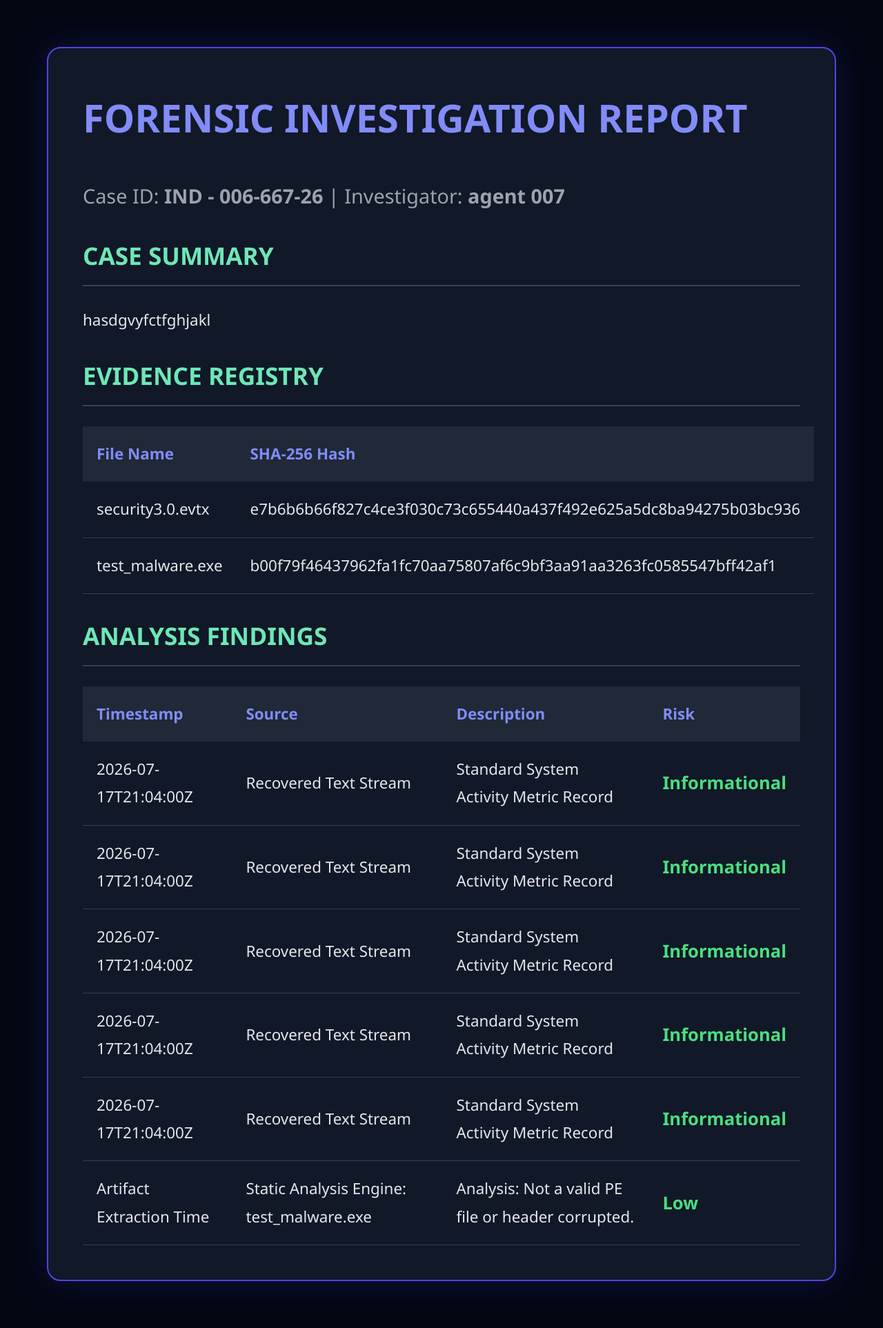
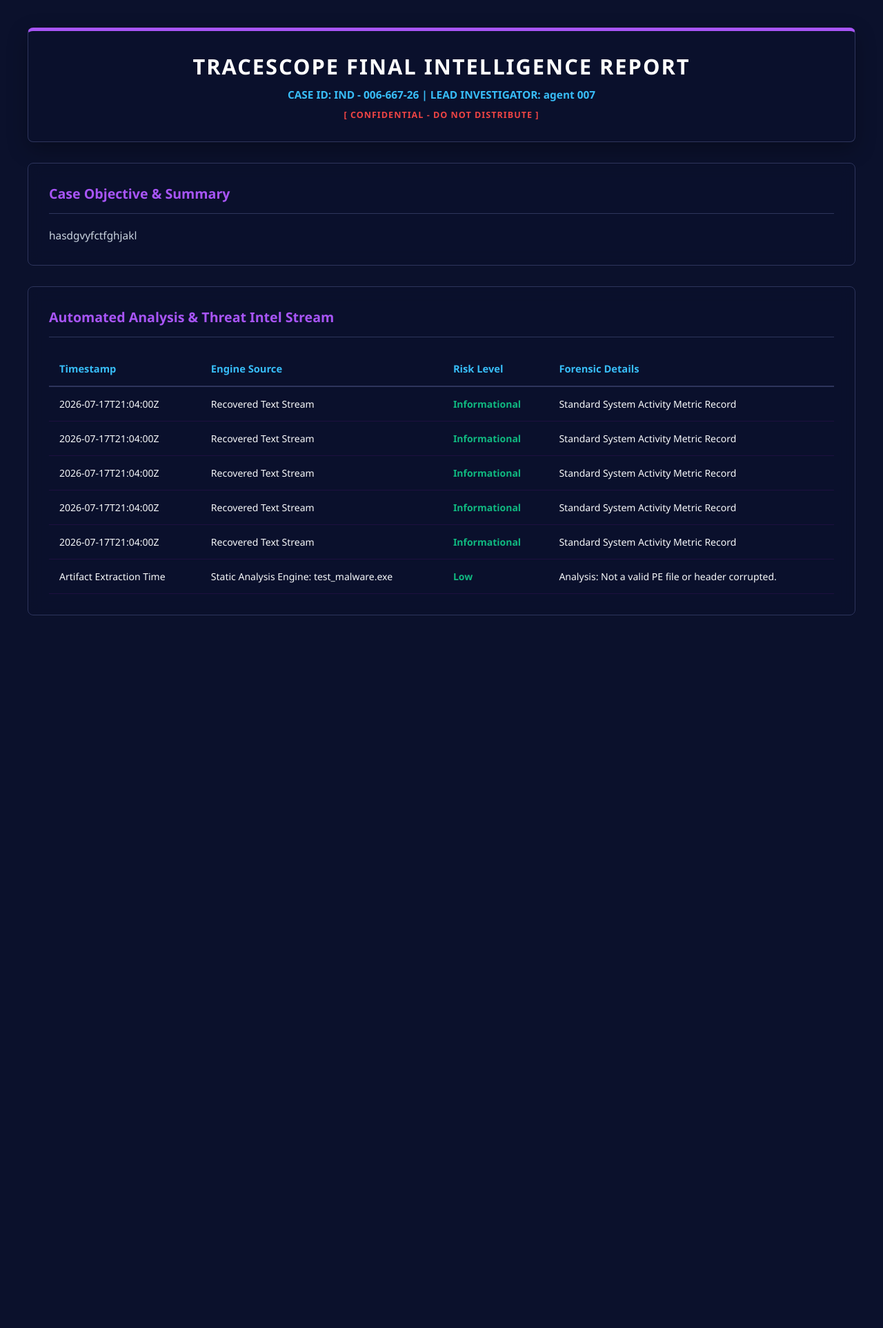
Before and after one commit to kiwikebab67/TRACESCOPE, a Flask app: page /case/1/report in a window 1280 px wide. Shown: the whole page at 69% size. After the commit the page ends 892 px from the top, so only its background shows below. Run offline with Flask 3, Linux system fonts and the light colour scheme.

Commit message:
Update report template font size and styling

```diff
--- a/backend/templates/report.html
+++ b/backend/templates/report.html
@@ -2,65 +2,95 @@
 <html lang="en">
 <head>
     <meta charset="UTF-8">
-    <title>FINAL REPORT | {{ case.case_number }}</title>
+    <title>TraceScope | Forensic Report</title>
     <style>
+        /* SLIGHTLY SMALLER BASE FONT FOR REPORTS (14px instead of 16px) */
+        html { font-size: 14px; }
+
         body {
-            background-color: #030712;
-            color: #e5e7eb;
-            font-family: 'Segoe UI', sans-serif;
-            padding: 60px;
-            line-height: 1.8;
+            margin: 0; padding: 40px; font-family: 'Segoe UI', Tahoma, sans-serif;
+            background: #0b112c; color: #f8fafc;
         }
-        .report-card {
-            background: #111827;
-            padding: 50px;
-            border-radius: 20px;
-            border: 2px solid #4f46e5;
-            box-shadow: 0 0 50px rgba(79, 70, 229, 0.2);
+
+        /* A slightly narrower container looks better for readable reports */
+        .container { max-width: 1400px; margin: 0 auto; }
+
+        .header {
+            background: rgba(11, 17, 44, 0.8);
+            padding: 30px; border-radius: 8px; border: 1px solid #2e355c;
+            margin-bottom: 30px; text-align: center;
+            border-top: 5px solid #a855f7;
+            box-shadow: 0 10px 30px rgba(0,0,0,0.3);
         }
-        h1 { font-size: 3.5rem; color: #818cf8; margin-top: 0; }
-        h2 { font-size: 2.2rem; color: #6ee7b7; border-bottom: 2px solid #374151; padding-bottom: 10px; }
-        p, td, th { font-size: 1.4rem; }
-        table { width: 100%; border-collapse: collapse; margin-top: 20px; }
-        th { background: #1f2937; color: #818cf8; padding: 20px; text-align: left; }
-        td { padding: 20px; border-bottom: 1px solid #374151; }
-        .risk-high { color: #f87171; font-weight: bold; font-size: 1.6rem; text-transform: uppercase; }
-        .risk-low { color: #4ade80; font-weight: bold; font-size: 1.6rem; }
+        h1 { font-size: 2.2rem; margin: 0; color: #fff; text-transform: uppercase; letter-spacing: 2px;}
+        .meta { font-size: 1.1rem; color: #38bdf8; margin-top: 10px; font-weight: bold; }
+        .confidential { margin-top: 10px; color: #ef4444; font-size: 0.9rem; letter-spacing: 1px; font-weight: bold; }
+
+        .section {
+            background: rgba(11, 17, 44, 0.5); backdrop-filter: blur(10px);
+            padding: 30px; border-radius: 8px; border: 1px solid #2e355c; margin-bottom: 30px;
+        }
+        h3 { font-size: 1.4rem; color: #a855f7; margin-top: 0; border-bottom: 1px solid #2e355c; padding-bottom: 15px; }
+
+        p { font-size: 1.1rem; line-height: 1.6; color: #cbd5e1; margin: 0; }
+
+        table { width: 100%; border-collapse: collapse; margin-top: 15px; }
+        th { font-size: 1.05rem; color: #38bdf8; padding: 15px; text-align: left; border-bottom: 2px solid #2e355c; }
+        td { font-size: 1rem; padding: 15px; border-bottom: 1px solid #1e1040; }
+
+        .high-risk { color: #ef4444; font-weight: bold; }
+        .low-risk { color: #10b981; font-weight: bold; }
     </style>
 </head>
 <body>
-    <div class="report-card">
-        <h1>FORENSIC INVESTIGATION REPORT</h1>
-        <p style="font-size: 1.8rem; color: #9ca3af;">
-            Case ID: <strong>{{ case.case_number }}</strong> |
-            Investigator: <strong>{{ case.investigator }}</strong>
-        </p>
+    <div class="container">
+        <!-- OFFICIAL HEADER -->
+        <div class="header">
+            <h1>TraceScope Final Intelligence Report</h1>
+            <div class="meta">CASE ID: {{ case.case_number }} | LEAD INVESTIGATOR: {{ case.investigator }}</div>
+            <div class="confidential">[ CONFIDENTIAL - DO NOT DISTRIBUTE ]</div>
+        </div>
 
-        <h2>CASE SUMMARY</h2>
+        <!-- CASE OBJECTIVE -->
+        <div class="section">
+            <h3>Case Objective & Summary</h3>
             <p>{{ case.description }}</p>
+        </div>
 
-        <h2>EVIDENCE REGISTRY</h2>
+        <!-- ANALYSIS LOGS -->
+        <div class="section">
+            <h3>Automated Analysis & Threat Intel Stream</h3>
             <table>
-            <tr><th>File Name</th><th>SHA-256 Hash</th></tr>
-            {% for ev in case.evidence %}
-            <tr><td>{{ ev.filename }}</td><td>{{ ev.hash_sha256 }}</td></tr>
-            {% endfor %}
-        </table>
-
-        <h2>ANALYSIS FINDINGS</h2>
-        <table>
-            <tr><th>Timestamp</th><th>Source</th><th>Description</th><th>Risk</th></tr>
+                <thead>
+                    <tr>
+                        <th>Timestamp</th>
+                        <th>Engine Source</th>
+                        <th>Risk Level</th>
+                        <th>Forensic Details</th>
+                    </tr>
+                </thead>
+                <tbody>
+                    {% if logs %}
                         {% for log in logs %}
                         <tr>
                             <td>{{ log.time_created }}</td>
                             <td>{{ log.source }}</td>
-                <td>{{ log.description }}</td>
-                <td class="{% if log.risk_level == 'High' %}risk-high{% else %}risk-low{% endif %}">
+                            <td class="{% if log.risk_level == 'High' %}high-risk{% else %}low-risk{% endif %}">
                                 {{ log.risk_level }}
                             </td>
+                            <td>{{ log.description }}</td>
                         </tr>
                         {% endfor %}
+                    {% else %}
+                        <tr>
+                            <td colspan="4" style="text-align: center; padding: 40px; color: #94a3b8; font-style: italic;">
+                                > NO FORENSIC ARTIFACTS PROCESSED FOR THIS CASE YET.
+                            </td>
+                        </tr>
+                    {% endif %}
+                </tbody>
             </table>
+        </div>
     </div>
 </body>
 </html>
```
Lines whose indentation alone changed are shown as unchanged.
